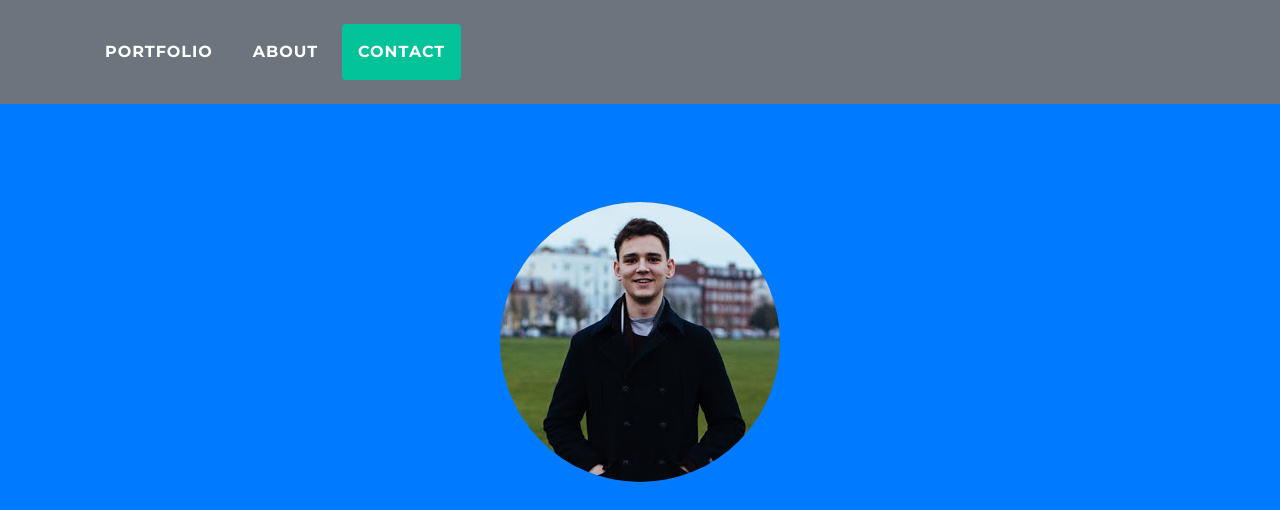
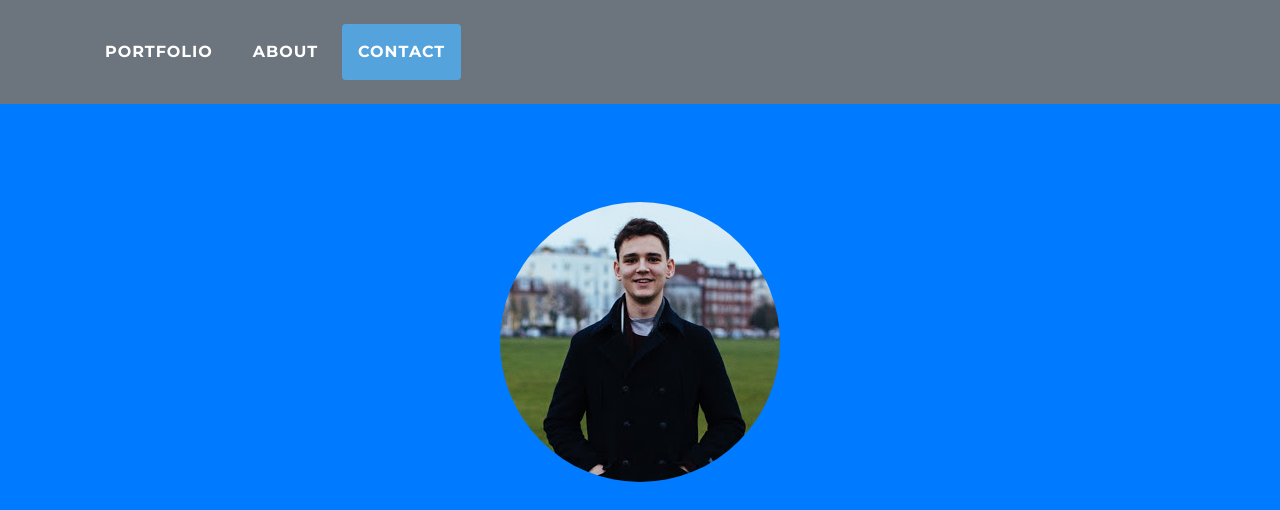
Before and after one commit to carrejoe3/portfolio, a website with bundled scripts: page index.html in a window 1280 px wide. Shown: the top 510 px of the page. Built offline with nearby package versions, Linux system fonts and the light colour scheme.

Commit message:
Colour scheme changes
-got rid of the green/blue

```diff
--- a/scss/_variables.scss
+++ b/scss/_variables.scss
@@ -12,7 +12,5 @@ $gray-800: #343a40 !default;
 $gray-900: #212529 !default;
 $black: #000 !default;
 
-$primary: rgba(2, 195, 154, 1) !default;
+$primary: #55a3dd !default;
 $secondary: #05668D !default;
-
-/* Coolors Exported Palette - coolors.co/05668d-028090-00a896-02c39a-f0f3bd */
```
Also changed, not shown: scss/styles.min.css, 2 other files.
